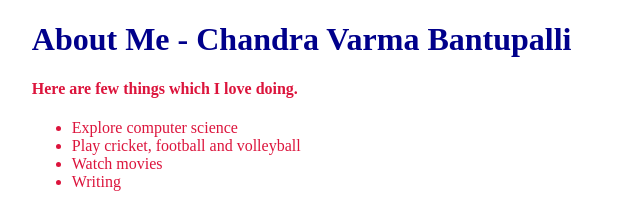
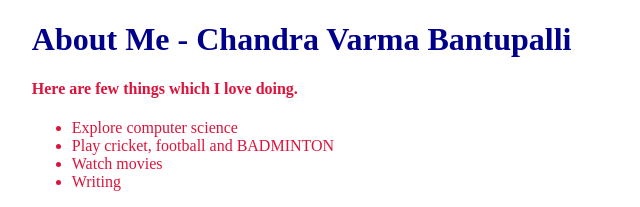
Before and after one commit to roddakumar/html-public, a plain HTML site: page index.html in a window 1280 px wide. Shown: the top 207 px of the page, 229-869 px from the left. Drawn offline with Linux system fonts and the light colour scheme.

Commit message:
experimental change

```diff
--- a/index.html
+++ b/index.html
@@ -14,7 +14,7 @@
                 <h4>Here are few things which I love doing.</h4>
                 <ul>
                     <li>Explore computer science</li>
-                    <li>Play cricket, football and volleyball</li>
+                    <li>Play cricket, football and BADMINTON</li>
                     <li>Watch movies</li>
                     <li>Writing</li>
                 </ul>
```
